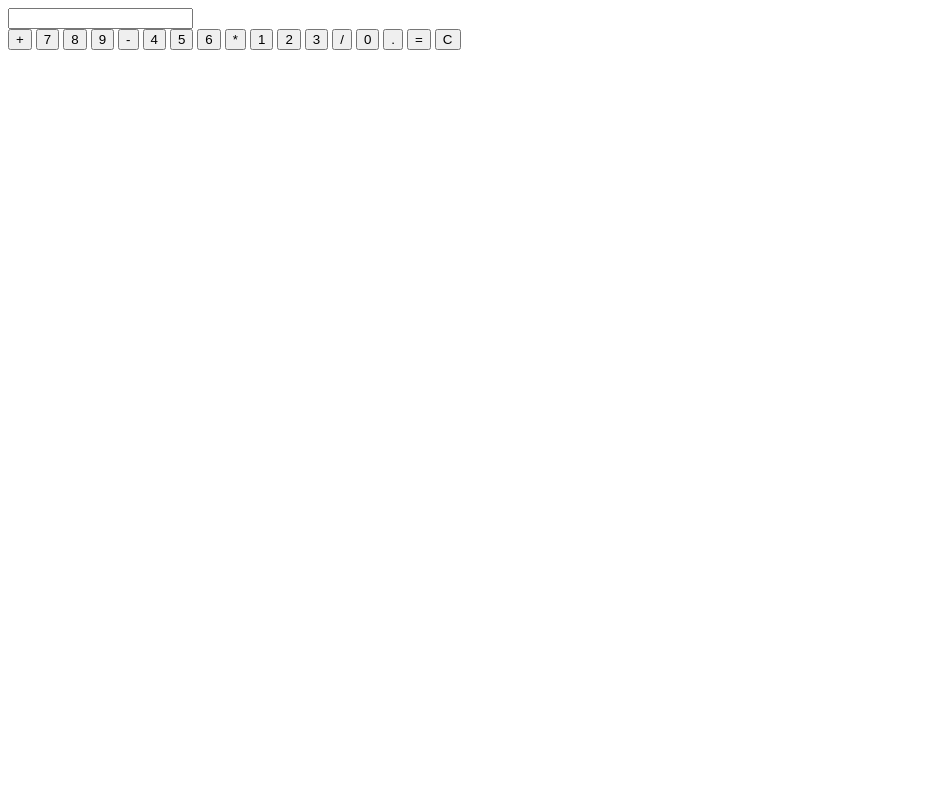
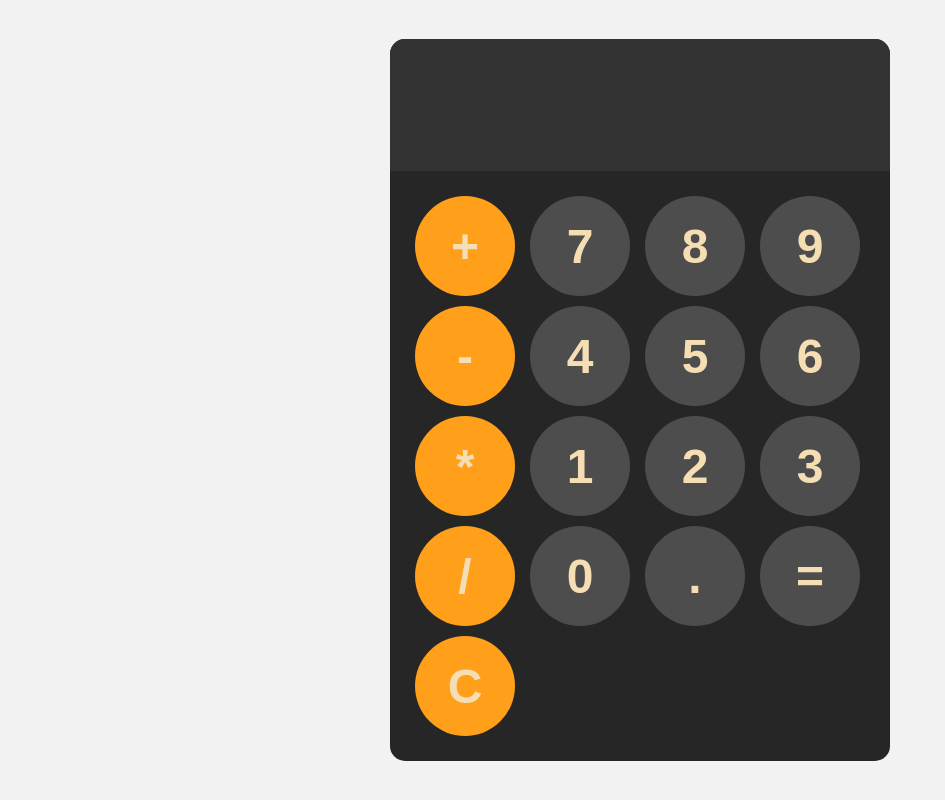
Before and after one commit to shazam1910/calculator, a plain HTML site: page index.html in a window 1280 px wide. Shown: the whole page, without its empty margins (0-945 px from the left). Drawn offline with Linux system fonts and the light colour scheme.

Commit message:
setting style for the app

```diff
--- a/index.html
+++ b/index.html
@@ -4,28 +4,29 @@
     <meta charset="UTF-8">
     <meta name="viewport" content="width=device-width, initial-scale=1.0">
     <title>Document</title>
+    <link rel="stylesheet" href="styles.css">
 </head>
 <body>
     <div id="calculator">
         <input id="display" readonly>
         <div id="keys">
-            <button onclick="appendToDisplay('+')">+</button>
+            <button onclick="appendToDisplay('+')" class="operator-btn">+</button>
             <button onclick="appendToDisplay('7')">7</button>
             <button onclick="appendToDisplay('8')">8</button>
             <button onclick="appendToDisplay('9')">9</button>
-            <button onclick="appendToDisplay('-')">-</button>
+            <button onclick="appendToDisplay('-')" class="operator-btn">-</button>
             <button onclick="appendToDisplay('4')">4</button>
             <button onclick="appendToDisplay('5')">5</button>
             <button onclick="appendToDisplay('6')">6</button>
-            <button onclick="appendToDisplay('*')">*</button>
+            <button onclick="appendToDisplay('*')" class="operator-btn">*</button>
             <button onclick="appendToDisplay('1')">1</button>
             <button onclick="appendToDisplay('2')">2</button>
             <button onclick="appendToDisplay('3')">3</button>
-            <button onclick="appendToDisplay('/')">/</button>
+            <button onclick="appendToDisplay('/')" class="operator-btn">/</button>
             <button onclick="appendToDisplay('0')">0</button>
             <button onclick="appendToDisplay('.')">.</button>
             <button onclick="calculate()">=</button>
-            <button onclick="clearDisplay()">C</button>
+            <button onclick="clearDisplay()" class="operator-btn">C</button>
 
 
 
--- a/styles.css
+++ b/styles.css
@@ -0,0 +1,62 @@
+
+body{
+    margin: 0;
+    display: flex;
+    justify-content: center;
+    align-items: center;
+    height: 100vh;
+    background-color: hsl(0, 0%, 95%);
+}
+
+
+#calculator{
+    font-family: Arial, sans-serif;
+    background-color: hsl(0, 0%, 15%);
+    border-radius: 15px;
+    max-width: 500px;
+    overflow: hidden;
+}
+
+#display{
+    width: 100%;
+    padding: 20px;
+    font-size: 5rem;
+    text-align: left;
+    border: none;
+    background-color: hsl(0, 0%, 20%);
+}
+
+#keys{
+    display: grid;
+    grid-template-columns: repeat(4, 1fr);
+    gap: 10px;
+    padding: 25px;
+}
+
+button{
+    width: 100px;
+    height: 100px;
+    border-radius: 50px;
+    border: none;
+    background-color: hsl(0, 0%, 30%);
+    color: wheat;
+    font-size: 3rem;
+    font-weight: bold;
+    cursor: pointer;
+}
+
+button:hover{
+    background-color: hsl(0, 0%, 40%);
+}
+button:active{
+    background-color: hsl(0, 0%, 50%);
+}
+.operator-btn{
+    background-color: hsl(35, 100%, 55%);
+}
+.operator-btn:hover{
+    background-color: hsl(35, 100%, 65%);
+}
+.operator-btn:active{
+    background-color: hsl(35, 100%, 75%);
+}
```
